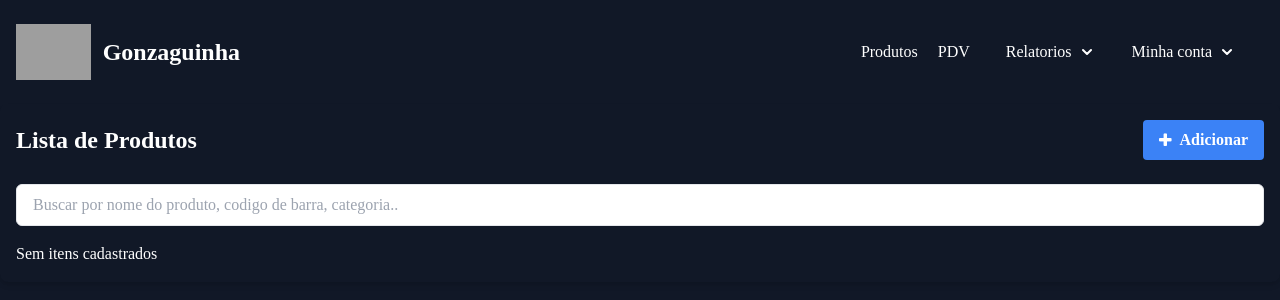
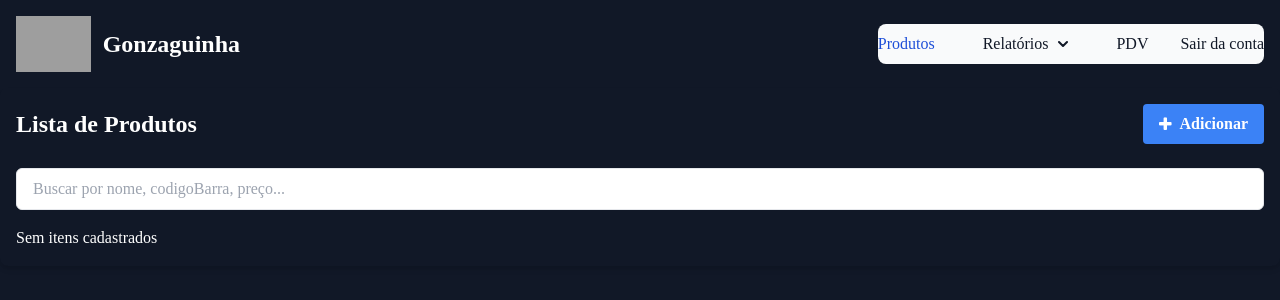
Before and after one commit to DevTroli/Sales-Software, a Django app: page /produtos/ in a window 1280 px wide. Shown: the top 300 px of the page. Run offline with Django 5.2, Linux system fonts and the light colour scheme; the visitor is signed in with stand-in values (Sample User, id 1); data that the repository does not hold is empty; some libraries are stand-ins or nearby versions; some web fonts are replaced; grey boxes are pictures that could not be loaded.

Commit message:
Revert commit "added new features and fixed some bugs"

```diff
--- a/core/templates/core/base.html
+++ b/core/templates/core/base.html
@@ -5,7 +5,7 @@
   <meta charset="utf-8">
   <meta name="viewport" content="width=device-width, initial-scale=1, shrink-to-fit=no">
   <link rel="shortcut icon" href="https://raw.githubusercontent.com/DevTroli/servidor_estaticos/main/icon.svg">
-  <title>Gonzaguinha: Conveniências | Mercearia | Tabacaria em São Vicente</title>
+  <title>Adega Gonzaguinha: Conveniências | Mercearia | Tabacaria em São Vicente</title>
   <script src="https://cdn.tailwindcss.com"></script>
   <script src="https://unpkg.com/aos@next/dist/aos.js"></script>
   <script src="https://cdn.jsdelivr.net/npm/bootstrap@5.3.0-alpha3/dist/js/bootstrap.bundle.min.js"></script>
--- a/produto/templates/base.html
+++ b/produto/templates/base.html
@@ -5,7 +5,7 @@
   <meta charset="utf-8">
   <meta name="viewport" content="width=device-width, initial-scale=1, shrink-to-fit=no">
   <link rel="shortcut icon" href="https://raw.githubusercontent.com/DevTroli/servidor_estaticos/main/icon.svg">
-  <title>Gonzaguinha: Conveniências | Mercearia | Tabacaria em São Vicente</title>
+  <title>Adega Gonzaguinha: Conveniências | Mercearia | Tabacaria em São Vicente</title>
   <script src="https://cdn.tailwindcss.com"></script>
   <link rel="preconnect" href="https://fonts.googleapis.com">
   <link rel="stylesheet" href="https://fonts.googleapis.com/css2?family=Inknut+Antiqua&display=swap">
@@ -51,35 +51,10 @@
             resize: none; /* Desativa o redimensionamento do textarea */
         }
 
-.opacity-0 {
-    opacity: 0;
-    transition: opacity 0.5s ease-out;
-}
-
 </style>
 </head>
 
 <body>
-  {% if messages %}
-  {% if messages %}
-    <div id="notification-container"class="fixed bottom-4 right-4 space-y-4 w-96"><ul id="message-list" class="space-y-4">
-            {% for message in messages %}
-                <li class="flex items-center p-6 rounded-lg shadow-lg bg-gray-700 {{ message.tags|default:'bg-gray-700 text-white' }} transition-all duration-300 ease-in-out transform {{ message.tags }}-notification">
-                    {% if message.tags == 'success' %}
-                        <svg class="w-8 h-8 text-green-400 mr-3"fill="none"stroke="currentColor"viewBox="0 0 24 24"xmlns="http://www.w3.org/2000/svg"><path stroke-linecap="round" stroke-linejoin="round" stroke-width="2" d="M5 13l4 4L19 7"></path></svg>
-                    {% elif message.tags == 'error' %}
-                        <svg class="w-8 h-8 text-red-400 mr-3"fill="none"stroke="currentColor"viewBox="0 0 24 24"xmlns="http://www.w3.org/2000/svg"><path stroke-linecap="round" stroke-linejoin="round" stroke-width="2" d="M6 18L18 6M6 6l12 12"></path></svg>
-                    {% elif message.tags == 'info' %}
-                        <svg class="w-8 h-8 text-blue-400 mr-3"fill="none"stroke="currentColor"viewBox="0 0 24 24"xmlns="http://www.w3.org/2000/svg"><path stroke-linecap="round" stroke-linejoin="round" stroke-width="2" d="M13 16h-1v-4h-1M12 6h.01"></path></svg>
-                    {% endif %}
-                    <spanclass="text-lg font-semibold">{{ message }}</span></li>
-            {% endfor %}
-        </ul>
-      </div>
-{% endif %}
-
-{% endif %}
-
   {% block content %}{% endblock content %}
   {% block js %}
   <script>
@@ -115,35 +90,6 @@ document.addEventListener('DOMContentLoaded', function () {
     });
 });
 
-// Messages error & success
-document.addEventListener('DOMContentLoaded', function() {
-  const messagesContainer = document.getElementById('messages');
-
-  if (messagesContainer && messagesContainer.children.length > 0) {
-    const messages = messagesContainer.querySelectorAll('li');
-    messages.forEach(function(message) {
-      const type = message.getAttribute('data-type');
-      const text = message.innerText;
-
-      if (type === 'success') {
-        alert(`Success: ${text}`);
-      } else if (type === 'error') {
-        alert(`Error: ${text}`);
-      } else {
-        alert(`Info: ${text}`);
-      }
-    });
-  }
-});
-
-document.addEventListener('DOMContentLoaded', function() {
-        const notifications = document.querySelectorAll('#message-list li');
-        notifications.forEach(notification => {
-            setTimeout(() => {
-                notification.classList.add('opacity-0');
-            }, 5000); // 5000ms = 5 segundos
-        });
-    });
     </script>
   {% endblock js %}
 </body>
--- a/produto/templates/detalhes_pagamentos.html
+++ b/produto/templates/detalhes_pagamentos.html
@@ -34,7 +34,7 @@
                 </tr>
                 {% empty %}
                 <tr>
-                    <td colspan="5" class="p-4 text-center text-sm md:text-base">Nenhuma compra encontrada para a semana atual.</td>
+                    <td colspan="5" class="p-4 text-center text-sm md:text-base">Nenhuma compra encontrada para o mês atual.</td>
                 </tr>
                 {% endfor %}
             </tbody>
--- a/produto/templates/includes/nav.html
+++ b/produto/templates/includes/nav.html
@@ -1,70 +1,51 @@
-<nav class="border-gray-700 bg-gray-900">
+<nav class="border-gray-200 dark:bg-gray-900 dark:border-gray-700">
     <div class="max-w-screen-xl flex flex-wrap items-center justify-between mx-auto p-4 relative">
         <a href="{% url 'core:index' %}" class="flex items-center space-x-3 rtl:space-x-reverse">
             <img src="https://raw.githubusercontent.com/DevTroli/servidor_estaticos/main/icon.svg" class="h-14" alt="Gonzaguinha Logo" />
-            <span class="self-center text-2xl font-semibold whitespace-nowrap text-white">Gonzaguinha</span>
+            <span class="self-center text-2xl font-semibold whitespace-nowrap dark:text-white">Gonzaguinha</span>
         </a>
-        <button id="navbar-toggle" data-collapse-toggle="navbar-dropdown" type="button" class="inline-flex items-center p-2 w-10 h-10 justify-center text-sm text-gray-400 rounded-lg md:hidden hover:bg-gray-700 focus:outline-none focus:ring-2 focus:ring-gray-600" aria-controls="navbar-dropdown" aria-expanded="false">
+        <button id="navbar-toggle" data-collapse-toggle="navbar-dropdown" type="button" class="inline-flex items-center p-2 w-10 h-10 justify-center text-sm text-gray-500 rounded-lg md:hidden hover:bg-gray-100 focus:outline-none focus:ring-2 focus:ring-gray-200 dark:text-gray-400 dark:hover:bg-gray-700 dark:focus:ring-gray-600" aria-controls="navbar-dropdown" aria-expanded="false">
             <span class="sr-only"></span>
             <svg class="w-5 h-5" aria-hidden="true" xmlns="http://www.w3.org/2000/svg" fill="none" viewBox="0 0 17 14">
                 <path stroke="currentColor" stroke-linecap="round" stroke-linejoin="round" stroke-width="2" d="M1 1h15M1 7h15M1 13h15"/>
             </svg>
         </button>
-        <div class="hidden w-full md:block md:w-auto z-50" id="navbar-dropdown">
-            <ul class="flex flex-col font-medium p-0 mt-4 rounded-lg bg-transparent gap-x-4 md:gap-x-2 rtl:space-x-reverse md:flex-row md:p-2 md:m-2 md:border-0 md:text-center text-white items-center justify-center">
+        <div class="hidden w-full md:block md:w-auto" id="navbar-dropdown">
+            <ul class="flex flex-col font-medium p-4 md:p-0 mt-4 border border-gray-100 rounded-lg bg-gray-50 md:space-x-8 rtl:space-x-reverse md:flex-row md:mt-0 md:border-0 dark:bg-gray-800 md:dark:bg-gray-900 dark:border-gray-700 items-center justify-center">
                 <li>
-                    <a href="{% url 'produto:index' %}" class="block py-2 px-3 rounded bg-transparent md:p-0 hover:text-amber-300">Produtos</a>
-                </li>
-                <li>
-                    <a href="{% url 'produto:pdv' %}" class="block py-2 px-3 text-white rounded hover:bg-gray-700 hover:text-white">PDV</a>
+                    <a href="{% url 'produto:index' %}" class="block py-2 px-3 text-white bg-blue-700 rounded md:bg-transparent md:text-blue-700 md:p-0 md:dark:text-gray-100 dark:bg-blue-600 md:dark:bg-transparent hover:text-amber-300" aria-current="page">Produtos</a>
                 </li>
                 <li class="relative">
-                    <button id="dropdownRelatoriosButton" data-dropdown-toggle="dropdownRelatoriosMenu" type="button" class="inline-flex items-center px-4 py-2 text-white rounded hover:bg-gray-700 hover:text-white">
-                        Relatorios
+                    <button id="dropdownNavbarButton" data-dropdown-toggle="dropdownNavbar" type="button" class="inline-flex items-center px-4 py-2 text-gray-900 rounded hover:bg-gray-100 dark:text-white dark:hover:bg-gray-600 dark:hover:text-white">
+                        Relatórios
                         <svg class="w-2.5 h-2.5 ms-2.5" aria-hidden="true" xmlns="http://www.w3.org/2000/svg" fill="none" viewBox="0 0 10 6">
                             <path stroke="currentColor" stroke-linecap="round" stroke-linejoin="round" stroke-width="2" d="m1 1 4 4 4-4"/>
                         </svg>
                     </button>
                     <!-- Dropdown menu -->
-                    <div id="dropdownRelatoriosMenu" class="dropdown-menu absolute hidden bg-gray-700 divide-y divide-gray-600 rounded-lg shadow w-44 z-50 md:right-0 md:left-auto">
-                        <ul class="py-2 text-sm text-gray-200" aria-labelledby="dropdownRelatoriosButton">
+                    <div id="dropdownNavbar" class="dropdown-menu absolute hidden bg-white divide-y divide-gray-100 rounded-lg shadow w-44 dark:bg-gray-700 dark:divide-gray-600">
+                        <ul class="py-2 text-sm text-gray-700 dark:text-gray-200" aria-labelledby="dropdownNavbarButton">
                             <li>
-                                <a href="{% url 'produto:upload' %}" class="block px-4 py-2 hover:bg-gray-600 hover:text-white">Importar Dados</a>
+                                <a href="{% url 'produto:upload' %}" class="block px-4 py-2 hover:bg-gray-100 dark:hover:bg-gray-600 dark:hover:text-white">Importar Dados</a>
                             </li>
                             <li>
-                                <a href="{% url 'produto:gerar_insights' %}" class="block px-4 py-2 hover:bg-gray-600 hover:text-white">Fazer Relatório</a>
+                                <a href="{% url 'produto:gerar_insights' %}" class="block px-4 py-2 hover:bg-gray-100 dark:hover:bg-gray-600 dark:hover:text-white">Fazer Relatório</a>
                             </li>
                             <li>
-                                <a href="{% url 'produto:detalhes_pagamentos' %}" class="block px-4 py-2 hover:bg-gray-600 hover:text-white">Detalhes Pagamentos</a>
+                                <a href="{% url 'produto:detalhes_pagamentos' %}" class="block px-4 py-2 hover:bg-gray-100 dark:hover:bg-gray-600 dark:hover:text-white">Detalhes Pagamentos</a>
                             </li>
                         </ul>
                     </div>
                 </li>
+                <li>
+                    <a href="{% url 'produto:pdv' %}" class="block py-2 px-3 text-gray-900 rounded hover:bg-gray-100 md:hover:bg-transparent md:border-0 md:hover:text-blue-700 md:p-0 dark:text-white md:dark:hover:text-amber-300 dark:hover:bg-amber-300 dark:hover:text-white md:dark:hover:bg-transparent">PDV</a>
+                </li>
                 {% if user.is_authenticated %}
-                <li class="relative">
-                    <button id="dropdownUserButton" data-dropdown-toggle="dropdownUserMenu" type="button" class="inline-flex items-center px-4 py-2 text-white rounded hover:bg-gray-700 hover:text-white">
-                        Minha conta
-                        <svg class="w-2.5 h-2.5 ms-2.5" aria-hidden="true" xmlns="http://www.w3.org/2000/svg" fill="none" viewBox="0 0 10 6">
-                            <path stroke="currentColor" stroke-linecap="round" stroke-linejoin="round" stroke-width="2" d="m1 1 4 4 4-4"/>
-                        </svg>
-                    </button>
-                    <div id="dropdownUserMenu" class="dropdown-menu absolute hidden bg-gray-700 divide-y divide-gray-600 rounded-lg shadow w-50 z-50 md:right-0 md:left-auto">
-                        <div class="px-4 py-4 text-sm text-white">
-                            <div class="text-start" >usuario: {{ user.username }}</div>
-                            <div class="font-ligth truncate">{{ user.email }}</div>
-                        </div>
-                        <ul class="py-2 text-sm text-gray-200" aria-labelledby="dropdownUserButton">
                 <li>
-                                <a href="{% url 'login' %}" class="block px-4 py-2 hover:bg-gray-600 hover:text-white md:text-start">Trocar conta</a>
-                            </li>
-                        </ul>
-                        <div class="py-1">
                     <form method="post" action="{% url 'logout' %}">
                         {% csrf_token %}
-                                <button type="submit" class="block px-4 py-2 w-full text-left text-sm text-gray-200 hover:bg-gray-600 hover:text-white">Sair da conta</button>
+                        <button type="submit" class="block py-2 px-3 text-gray-900 rounded hover:bg-gray-100 md:hover:bg-transparent md:border-0 md:hover:text-blue-700 md:p-0 dark:text-white md:dark:hover:text-blue-500 dark:hover:bg-gray-700 dark:hover:text-white md:dark:hover:bg-transparent hover:p-0.5 hover:border hover:border-blue-500">Sair da conta</button>
                     </form>
-                        </div>
-                    </div>
                 </li>
                 {% endif %}
             </ul>
@@ -74,31 +55,16 @@
 
 <script>
         document.addEventListener('DOMContentLoaded', function () {
-        // Função para mostrar/ocultar o dropdown de Relatórios
-        var relatoriosButton = document.getElementById('dropdownRelatoriosButton');
-        var relatoriosMenu = document.getElementById('dropdownRelatoriosMenu');
+            var dropdownButton = document.getElementById('dropdownNavbarButton');
+            var dropdownMenu = document.getElementById('dropdownNavbar');
 
-        relatoriosButton.addEventListener('mouseover', function () {
-            relatoriosMenu.classList.add('show');
+            dropdownButton.addEventListener('mouseover', function () {
+                dropdownMenu.classList.add('show');
             });
 
             document.addEventListener('mouseover', function (event) {
-            if (!relatoriosButton.contains(event.target) && !relatoriosMenu.contains(event.target)) {
-                relatoriosMenu.classList.remove('show');
-            }
-        });
-
-        // Função para mostrar/ocultar o dropdown do Usuário
-        var dropdownUserButton = document.getElementById('dropdownUserButton');
-        var dropdownUserMenu = document.getElementById('dropdownUserMenu');
-
-        dropdownUserButton.addEventListener('mouseover', function () {
-            dropdownUserMenu.classList.add('show');
-        });
-
-        document.addEventListener('mouseover', function (event) {
-            if (!dropdownUserButton.contains(event.target) && !dropdownUserMenu.contains(event.target)) {
-                dropdownUserMenu.classList.remove('show');
+                if (!dropdownButton.contains(event.target) && !dropdownMenu.contains(event.target)) {
+                    dropdownMenu.classList.remove('show');
                 }
             });
         });
--- a/produto/templates/index.html
+++ b/produto/templates/index.html
@@ -11,7 +11,7 @@
         </a>
     </header>
     <form method="GET" action="">
-        <input type="text" name="q" placeholder="Buscar por nome do produto, codigo de barra, categoria.." class="px-4 py-2 w-full border text-slate-900 rounded-md mb-4">
+        <input type="text" name="q" placeholder="Buscar por nome, codigoBarra, preço..." class="px-4 py-2 w-full border text-slate-900 rounded-md mb-4">
     </form>
     {% if page_obj.object_list %}
     <div class="overflow-x-auto">
--- a/produto/templates/product_detail.html
+++ b/produto/templates/product_detail.html
@@ -18,7 +18,7 @@
     </div>
   </div>
 
-    <div class="sm:w-1/2 md:w-full flex justify-center mx-auto lg:my-30 md:p-8 md:my-0 my-6 p-4">
+    <div class="sm:w-1/2 flex justify-center mx-auto lg:my-48 md:p-24 md:my-0 my-6">
         <table class="w-fit divide-y divide-gray-200">
             <tbody class="bg-transparent divide-y divide-gray-200 text-center items-center">
                 <tr>
--- a/produto/views.py
+++ b/produto/views.py
@@ -16,7 +16,6 @@ from django.http import HttpResponse, HttpResponseRedirect
 from django.views.decorators.http import require_POST
 from django.contrib import messages
 from django.utils import timezone
-from datetime import timedelta
 
 from openpyxl import load_workbook
 import pandas as pd
```
Also changed, not shown: produto/forms.py (+7 -4 lines), produto/templates/pdv.html (+3 -4 lines), 2 other files. Lines whose indentation alone changed are shown as unchanged.
